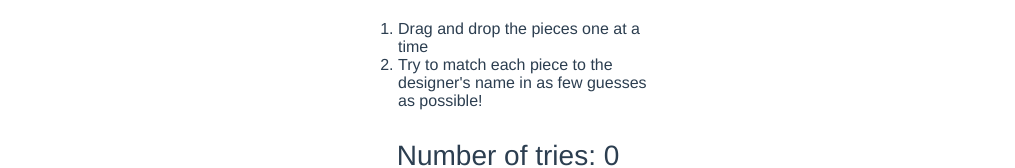
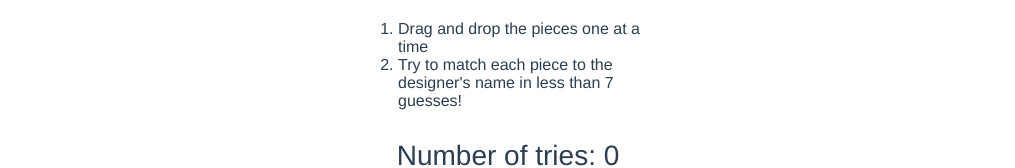
Before and after one commit to JCY-Home/jigsolver, a Vue app: page / in a window 1280 px wide. Shown: the part 219-387 px from the top of the page, without its empty margins (132-1147 px from the left). Built offline with nearby package versions, Linux system fonts and the light colour scheme.

Commit message:
Update rules

```diff
--- a/src/App.vue
+++ b/src/App.vue
@@ -24,7 +24,7 @@ export default {
       instructions: 'Rearrange the pieces to complete the puzzle!',
       items: [
         'Drag and drop the pieces one at a time',
-        'Try to match each piece to the designer\'s name in as few guesses as possible!'
+        'Try to match each piece to the designer\'s name in less than 7 guesses!'
       ]
     }
   }
```
